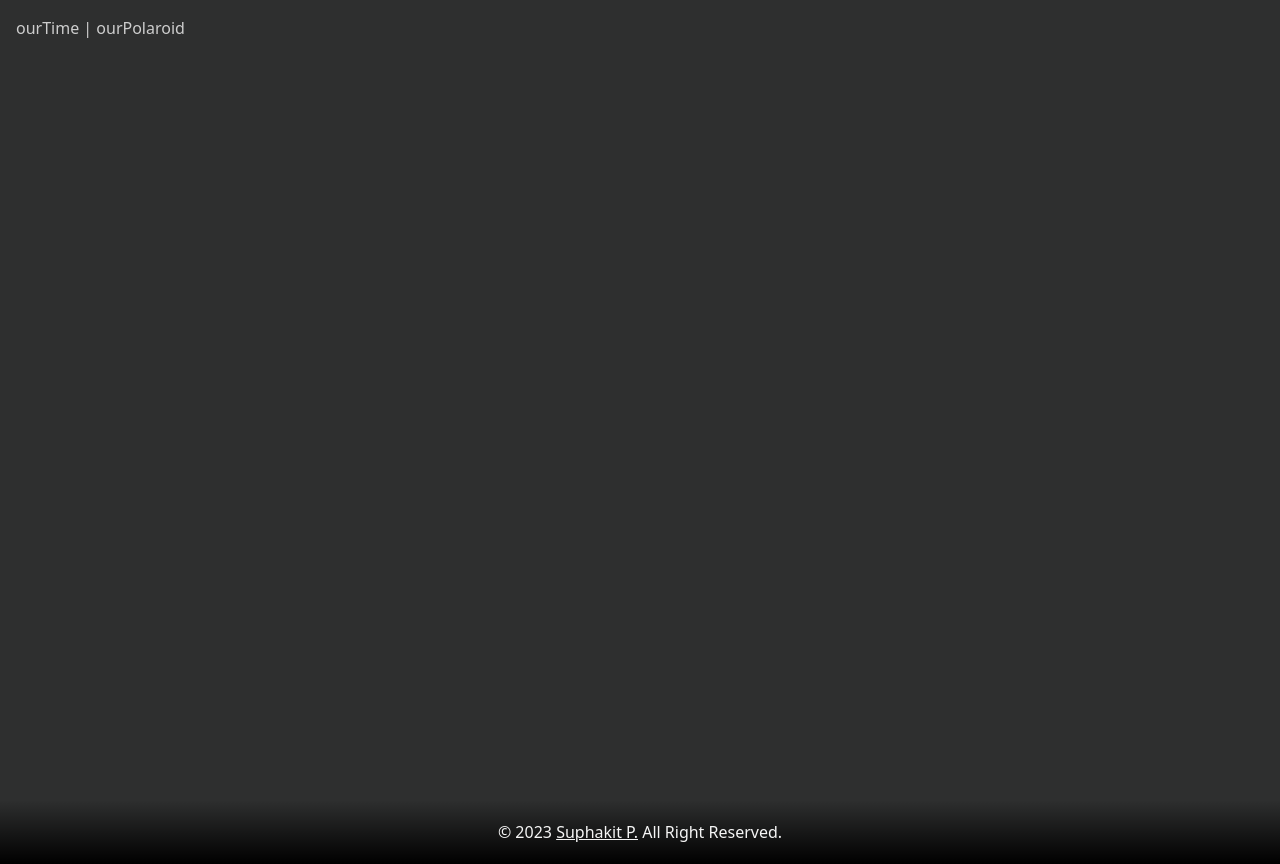
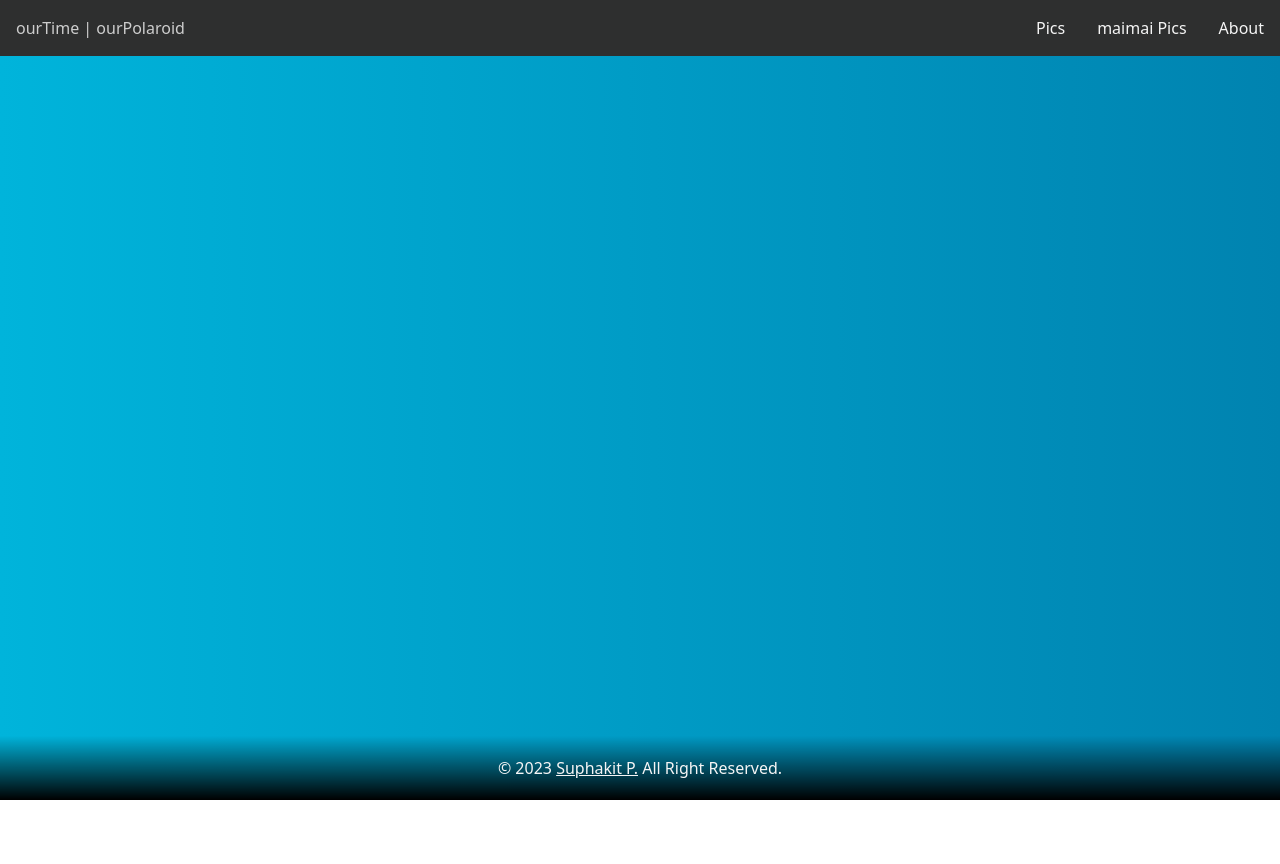
Before and after one commit to dethMastery/ourTime-sveltekit, a SvelteKit app: page / in a window 1280 px wide. After the commit the page ends 800 px from the top, so only its background shows below. Built offline with nearby package versions, Linux system fonts and the light colour scheme.

Commit message:
chore<layout>: fixed nav and footer

```diff
--- a/src/components/footer.svelte
+++ b/src/components/footer.svelte
@@ -1,7 +1,23 @@
 <script lang="ts">
+  import { page } from "$app/stores";
   import TW_CLASS from "../constants/tailwind_class";
 </script>
 
+{#if $page.url.pathname === '/'}
+  <footer class="w-full py-5 fixed bottom-0 text-center bg-gradient-to-t from-[rgba(0,0,0,1)] to-[rgba(0,0,0,0)]">
+    <p>
+      &copy; 2023
+      <a
+        href="https://suphakit.net"
+        target="_blank"
+        class={TW_CLASS.link}
+      >
+        Suphakit P.
+      </a>
+      All Right Reserved.
+    </p>
+  </footer>
+{:else}
   <footer class="w-full py-5 text-center bg-gradient-to-t from-[rgba(0,0,0,1)] to-[rgba(0,0,0,0)]">
     <p>
       &copy; 2023
@@ -15,3 +31,4 @@
       All Right Reserved.
     </p>
   </footer>
+{/if}
--- a/src/components/navbar.svelte
+++ b/src/components/navbar.svelte
@@ -19,6 +19,37 @@
     {/if}
   </div>
   <div class="w-full flex flex-row justify-end text-right">
+    {#if $page.url.pathname === '/pics'}
+      <!-- svelte-ignore a11y-invalid-attribute -->
+      <a href="#" class={activeButton}>
+        Pics
+      </a>
+    {:else}
+      <a href="/pics" class={navButton}>
+        Pics
+      </a>
+    {/if}
 
+    {#if $page.url.pathname === '/maimai'}
+      <!-- svelte-ignore a11y-invalid-attribute -->
+      <a href="#" class={activeButton}>
+        maimai Pics
+      </a>
+    {:else}
+      <a href="/maimai" class={navButton}>
+        maimai Pics
+      </a>
+    {/if}
+
+    {#if $page.url.pathname === '/about'}
+      <!-- svelte-ignore a11y-invalid-attribute -->
+      <a href="#" class={activeButton}>
+        About
+      </a>
+    {:else}
+      <a href="/about" class={navButton}>
+        About
+      </a>
+    {/if}
   </div>
 </div>
--- a/src/routes/+layout.svelte
+++ b/src/routes/+layout.svelte
@@ -5,7 +5,7 @@
   import Footer from '../components/footer.svelte';
 </script>
 
-<div class="bg-pastel-black text-whitesmoke w-full">
+<div class="text-whitesmoke w-full bg-gradient-to-l from-[#0083b0] to-[#00b4db]">
 	<Header />
 
 	<main class="min-h-screen">
```
Lines whose indentation alone changed are shown as unchanged.
